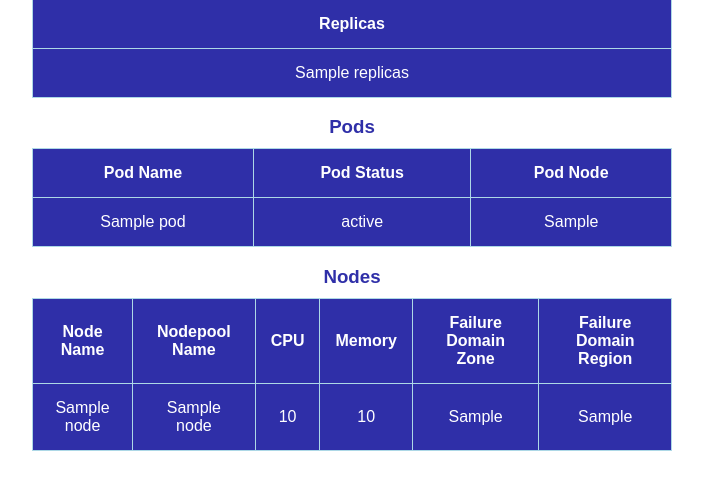
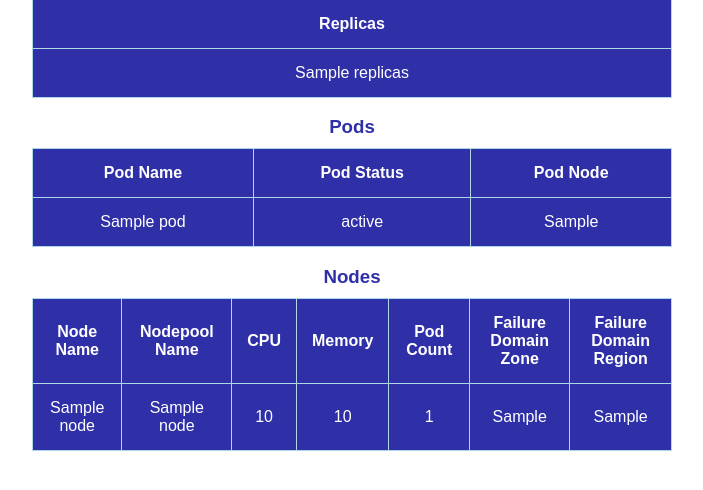
Before and after one commit to kortstie/demo-webapp, a Flask app: template templates/index.html in a window 1280 px wide. Shown: the part 251-741 px from the top of the page, without its empty margins (288-991 px from the left). Run offline with Flask 2, Linux system fonts and the light colour scheme; the template is opened without the code that fills it: most values are stand-ins (such as "Sample title", 1, 10 or a date in 2020).

Commit message:
memory gb and pod count

```diff
--- a/app.py
+++ b/app.py
@@ -40,7 +40,9 @@ def home():
         failure_domain_zone = node.metadata.labels.get('failure-domain.beta.kubernetes.io/zone', 'Unknown')
         failure_domain_region = node.metadata.labels.get('failure-domain.beta.kubernetes.io/region', 'Unknown')
         cpu_capacity = node.status.capacity.get('cpu', 'Unknown')
-        memory_capacity = node.status.capacity.get('memory', 'Unknown')
+        memory_capacity_gb = int(node.status.capacity['memory'].strip('Ki')) / 1024 / 1024
+        pod_count = sum(pod.spec.node_name == node_name for pod in pods)
+
 
         node_data.append({
             'node_name': node_name,
@@ -48,7 +50,8 @@ def home():
             'failure_domain_zone': failure_domain_zone,
             'failure_domain_region': failure_domain_region,
             'cpu_capacity': cpu_capacity,
-            'memory_capacity': memory_capacity
+            'memory_capacity': memory_capacity_gb,
+            'pod_count': pod_count
         })
 
     return render_template('index.html', k8s_version=k8s_version, node_data=node_data, replicas=replicas, pod_data=pod_data)
--- a/k8s-manifests/40-rbac.yaml
+++ b/k8s-manifests/40-rbac.yaml
@@ -4,7 +4,7 @@ metadata:
   name: node-reader
 rules:
 - apiGroups: [""]
-  resources: ["nodes"]
+  resources: ["nodes","pods"]
   verbs: ["get", "watch", "list"]
 - apiGroups: ["apps"]
   resources: ["deployments"]
--- a/templates/index.html
+++ b/templates/index.html
@@ -77,6 +77,7 @@
             <th>Nodepool Name</th>
             <th>CPU</th>
             <th>Memory</th>
+            <th>Pod Count</th>
             <th>Failure Domain Zone</th>
             <th>Failure Domain Region</th>
         </tr>
@@ -86,6 +87,7 @@
             <td>{{ node.nodepool_name }}</td>
             <td>{{ node.cpu_capacity }}</td>
             <td>{{ node.memory_capacity }}</td>
+            <td>{{ node.pod_count }}</td>
             <td>{{ node.failure_domain_zone }}</td>
             <td>{{ node.failure_domain_region }}</td>
         </tr>
```
